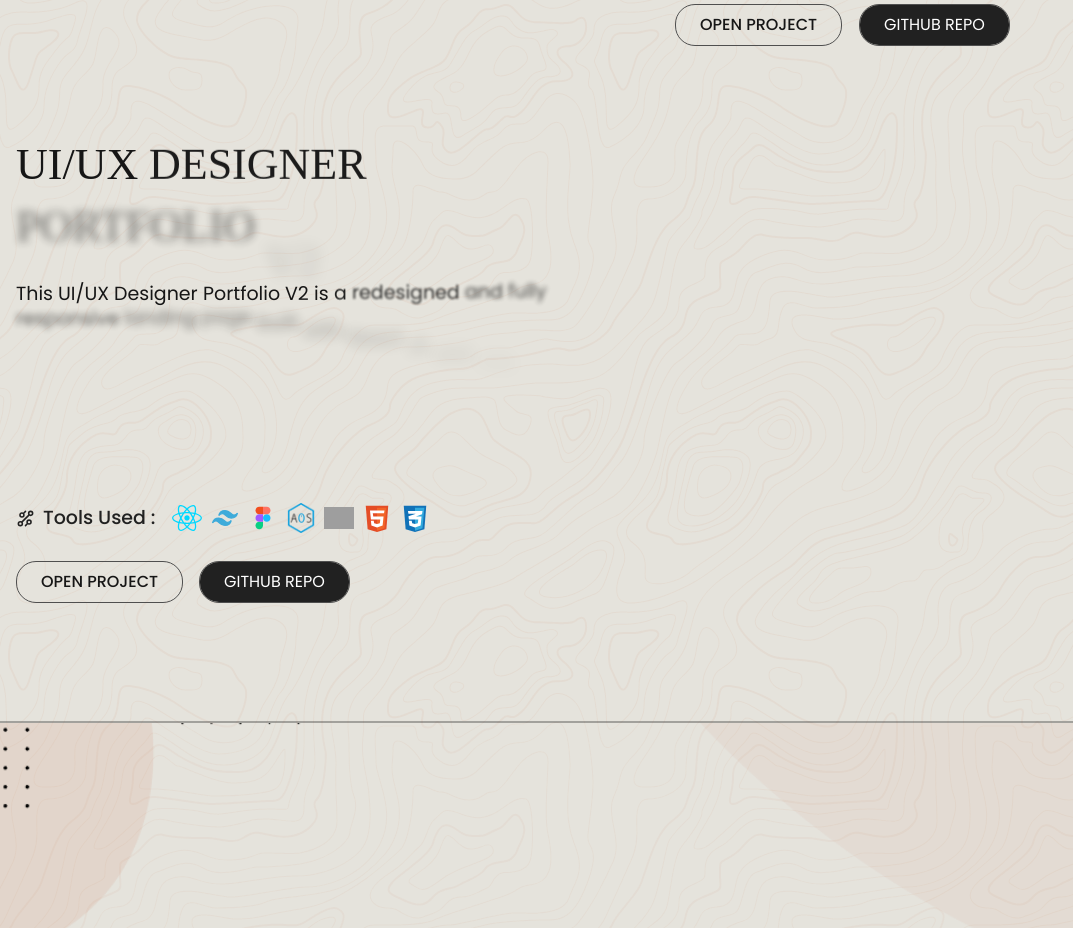
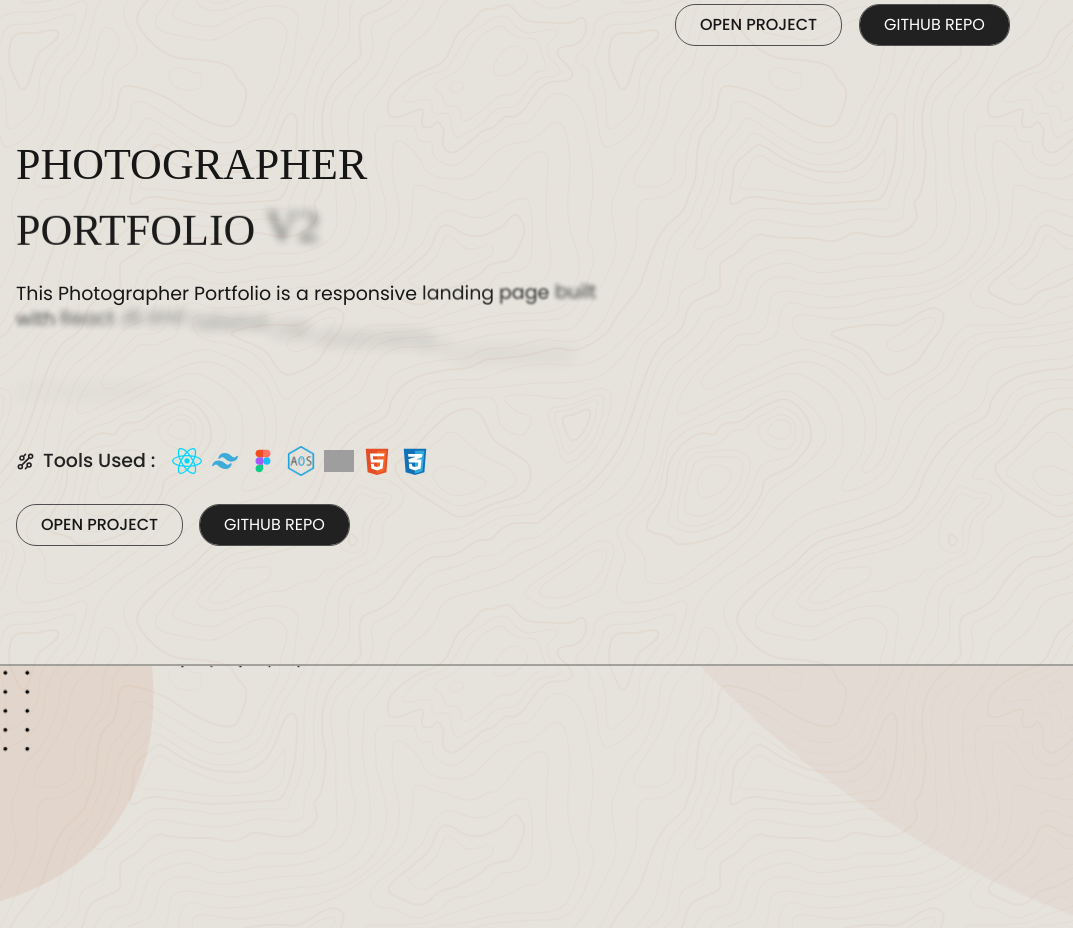
Before and after one commit to Munna-Scriptz/Portfolio, a React (Vite) app: page /projects in a window 1280 px wide. Shown: the part 5220-6148 px from the top of the page, without its empty margins (0-1073 px from the left). Built offline with nearby package versions, Linux system fonts and the light colour scheme; grey boxes are pictures that could not be loaded; a web font is replaced by a local one.

Commit message:
Vercel analytics added

```diff
--- a/package.json
+++ b/package.json
@@ -12,6 +12,7 @@
   "dependencies": {
     "@gsap/react": "^2.1.2",
     "@tailwindcss/vite": "^4.1.11",
+    "@vercel/speed-insights": "^1.2.0",
     "aos": "^2.3.4",
     "framer-motion": "^12.23.6",
     "gsap": "^3.13.0",
--- a/src/App.jsx
+++ b/src/App.jsx
@@ -8,6 +8,7 @@ import Loader from './components/Loader'
 import About from './pages/About'
 import Projects from './pages/Projects'
 import Contact from './pages/Contact'
+import { SpeedInsights } from '@vercel/speed-insights/react';
 
 
 export const App = () => {
@@ -90,6 +91,7 @@ function smoothScroll() {
       {
         showContent && <RouterProvider router={MyRoute} />
       }
+      <SpeedInsights />
     </>
   )
 }
--- a/src/components/Projects/AllProjects.jsx
+++ b/src/components/Projects/AllProjects.jsx
@@ -11,6 +11,7 @@ import taskManageV2 from '../../assets/images/taskManagementV2.jpeg'
 import escolaEducation from '../../assets/images/EscolaEduImg.jpeg'
 import safwanPortfolio from '../../assets/images/safwanPortfolioProject.jpeg'
 import safwanPortfolioV2 from '../../assets/images/safwanV2Scroll.png'
+import photographerPortfolio from '../../assets/images/photographerScroll.jpeg'
 
 import ProjectImg2 from '../../assets/images/Project2.png'
 import ProjectImg3 from '../../assets/images/Project3.png'
@@ -126,13 +127,13 @@ const AllProjects = () => {
       'GithubRepo' : 'https://github.com/Munna-Scriptz'
     },
     {
-      'ProjectImage' : safwanPortfolioV2,
-      'ProjectName' : 'UI/UX Designer Portfolio V2',
-      'Description' : 'This UI/UX Designer Portfolio V2 is a redesigned and fully responsive landing page built with React JS and CSS, focused on a fresh modern layout and improved user experience. It includes sections like About, Services, Projects, and Contact, crafted with cleaner visuals, smoother navigation, and better responsiveness across all devices to showcase design skills more effectively.',
+      'ProjectImage' : photographerPortfolio,
+      'ProjectName' : 'Photographer Portfolio V2',
+      'Description' : 'This Photographer Portfolio is a responsive landing page built with React JS and Tailwind CSS, showcasing a professional photographer’s creativity and skills. With sections like About, Gallery, Services, and Contact, it delivers a clean layout, engaging visuals, and smooth navigation across all devices.',
       'technologies' : [ReactIcon , TailwindCss , FigmaIcon , AosIcon , JsIcon , HtmlIcon , CssIcon],
       'Direction': 'lg:flex-row-reverse',
       'AosDir' : 'fade-left',
-      'liveLink' : 'https://safwan2-portfolio-v2.vercel.app/',
+      'liveLink' : 'https://photographer-portfolio-eight-green.vercel.app/',
       'GithubRepo' : 'https://github.com/Munna-Scriptz'
     },
     ]
```
Also changed, not shown: src/assets/images/photographerScroll.jpeg (added), 1 other file (tests, documents, lock files or other folders).
